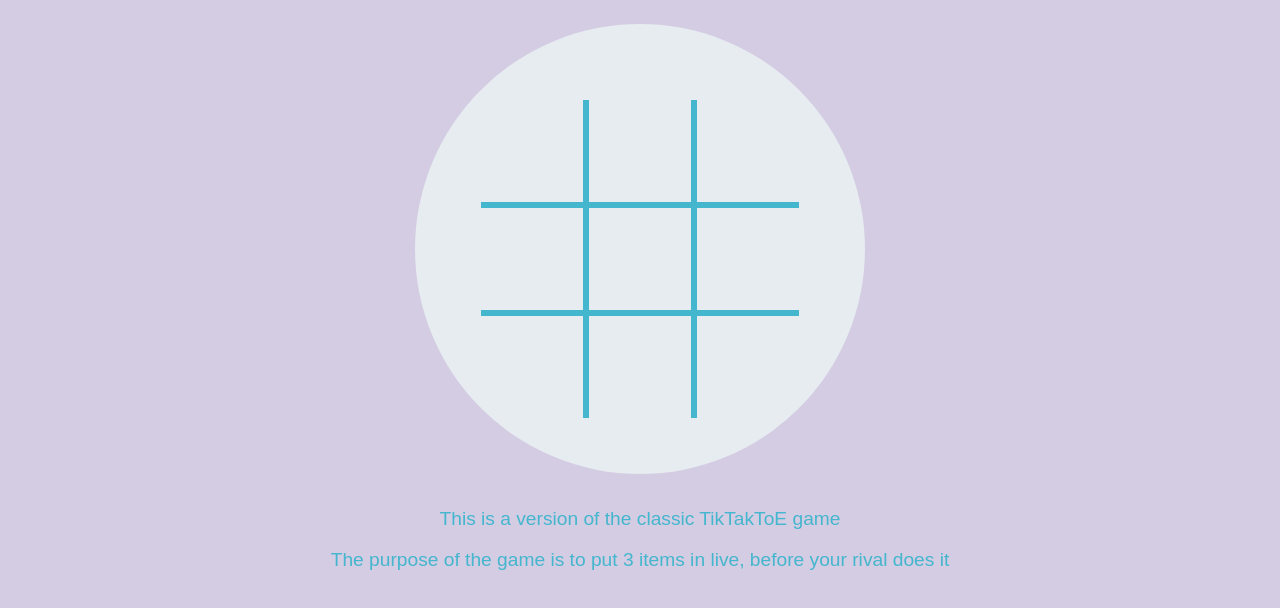
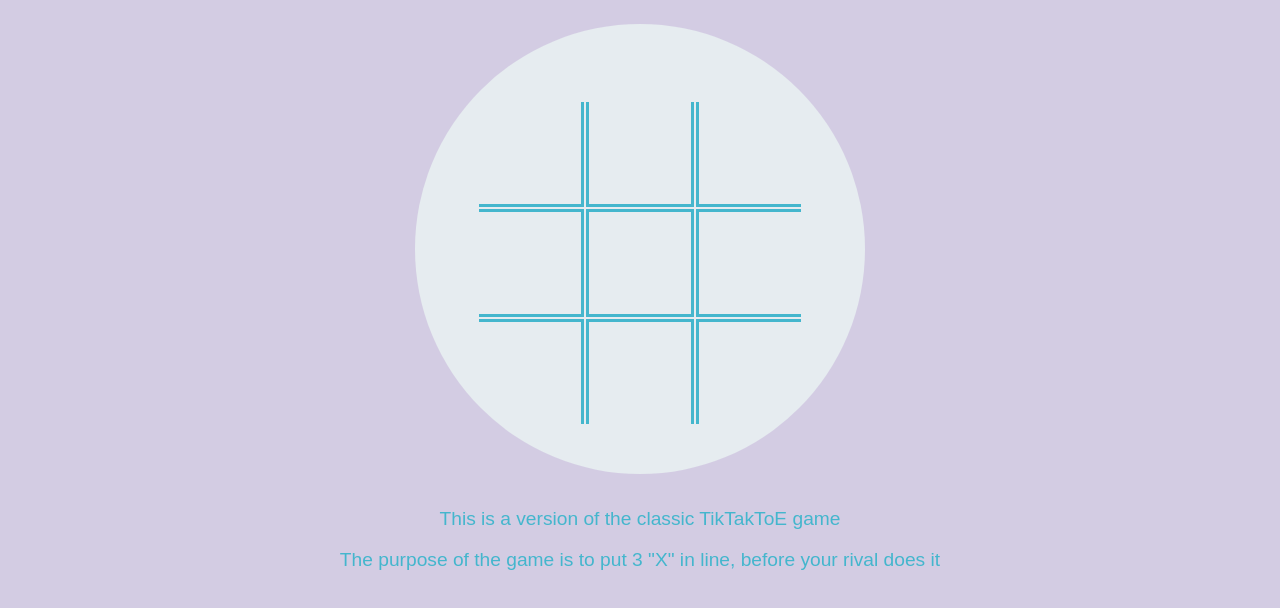
Before and after one commit to Code-Institute-Submissions/tictactoe-11, a plain HTML site: page index.html in a window 1280 px wide. Shown: the part 80-688 px from the top of the page. Drawn offline with Linux system fonts and the light colour scheme.

Commit message:
Add more comments

```diff
--- a/assets/css/style.css
+++ b/assets/css/style.css
@@ -1,5 +1,4 @@
 /* --------- Global style */
-
 body {
     background-color: rgba(202, 193, 221, 0.813);
     font-family: "Raleway", sans-serif;
@@ -31,7 +30,7 @@ body {
 
 /* Shaping the table*/
 td {
-    border: 6px solid rgb(68, 182, 205);
+    border: 3px solid rgb(68, 182, 205);
     height: 100px;
     width: 100px;
     text-align: center;
@@ -41,10 +40,8 @@ td {
 }
 
 table {
-    border-collapse: collapse;
     position: relative;
-    margin: 15% auto 5% auto;
-
+    margin: 15% auto 15% auto;
 }
 
 table tr:first-child td {
@@ -63,6 +60,7 @@ table tr td:last-child {
     border-right: 0;
 }
 
+/* End game message */
 #endgame {
     display: none;
     width: 200px;
@@ -78,6 +76,7 @@ table tr td:last-child {
     font-size: 2em;
 }
 
+/* text area below the table Area */
 .explain {
     display: block;
     display: inline-block;
--- a/index.html
+++ b/index.html
@@ -35,9 +35,7 @@
     </div>
     <div class="explain">
         <p>This is a version of the classic TikTakToE game</p>
-        <p>The purpose of the game is to put 3 items in live, before your rival does it</p>
-    </div>
-
+        <p>The purpose of the game is to put 3 "X" in line, before your rival does it</p>    </div>
 
 
     <script src="assets/js/script.js"></script>
```
Also changed, not shown: assets/js/script.js (+9 -1 lines).
